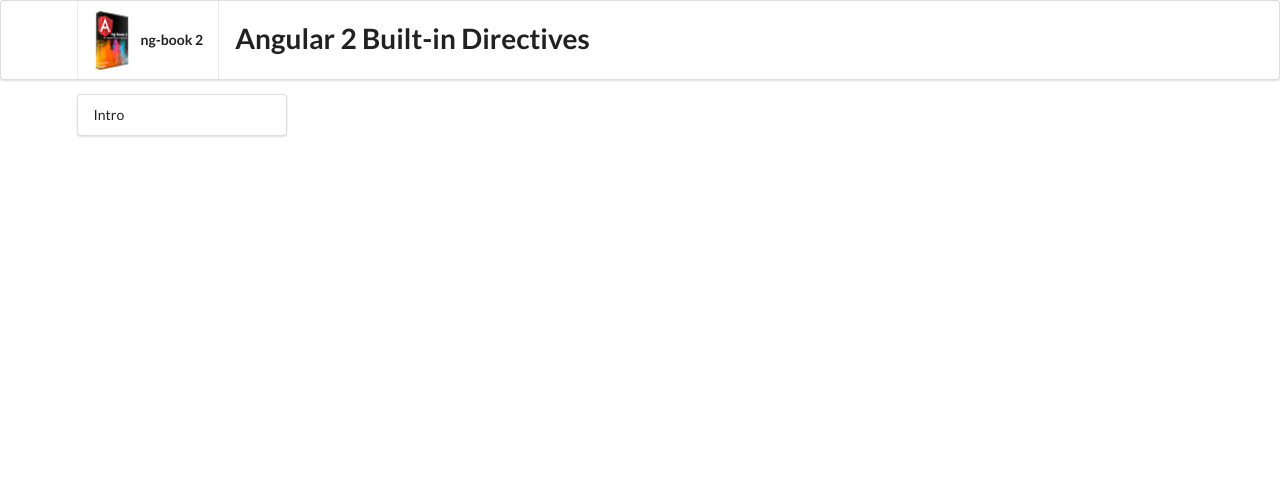
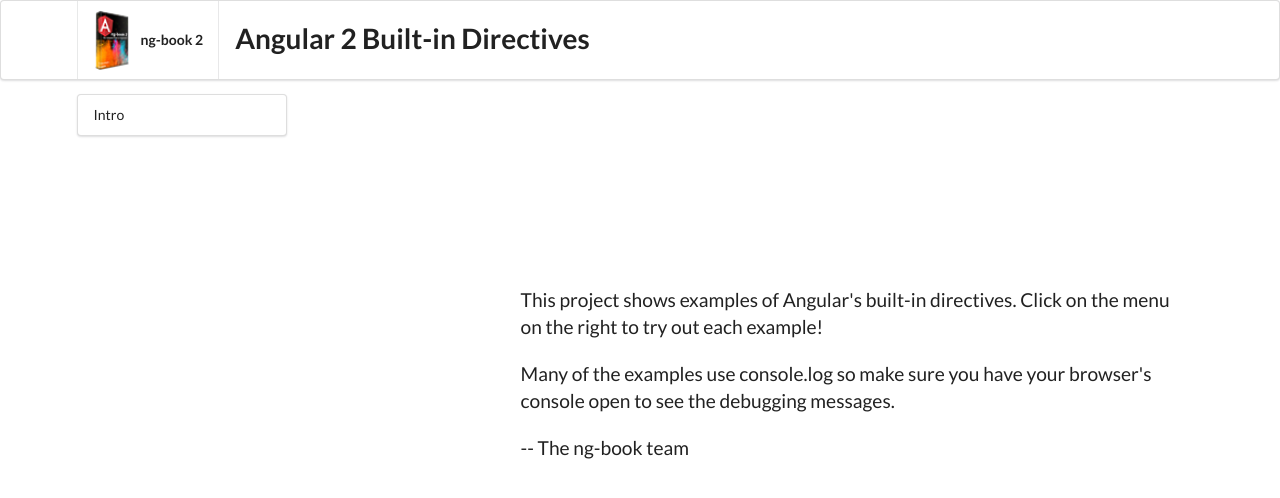
Before and after one commit to st411ar/angular-built-in-directives, an Angular app: page / in a window 1280 px wide. Shown: the top 498 px of the page. Built offline with nearby package versions, Linux system fonts and the light colour scheme.

Commit message:
created routing

```diff
--- a/src/app/app.component.html
+++ b/src/app/app.component.html
@@ -18,5 +18,7 @@
 		<app-sidebar [items]="examples"></app-sidebar>
 	</div>
 
-	<div class="ui main text container ten wide column"></div>
+	<div class="ui main text container ten wide column">
+		<router-outlet></router-outlet>
+	</div>
 </div>
--- a/src/app/intro/intro.component.ts
+++ b/src/app/intro/intro.component.ts
@@ -6,9 +6,8 @@ import { Component, OnInit } from '@angular/core';
 })
 export class IntroComponent implements OnInit {
 
-  constructor() { }
+  constructor() {}
 
-  ngOnInit() {
-  }
+  ngOnInit() {}
 
 }
```
Also changed, not shown: src/app/app.module.ts (+11 -1 lines).
